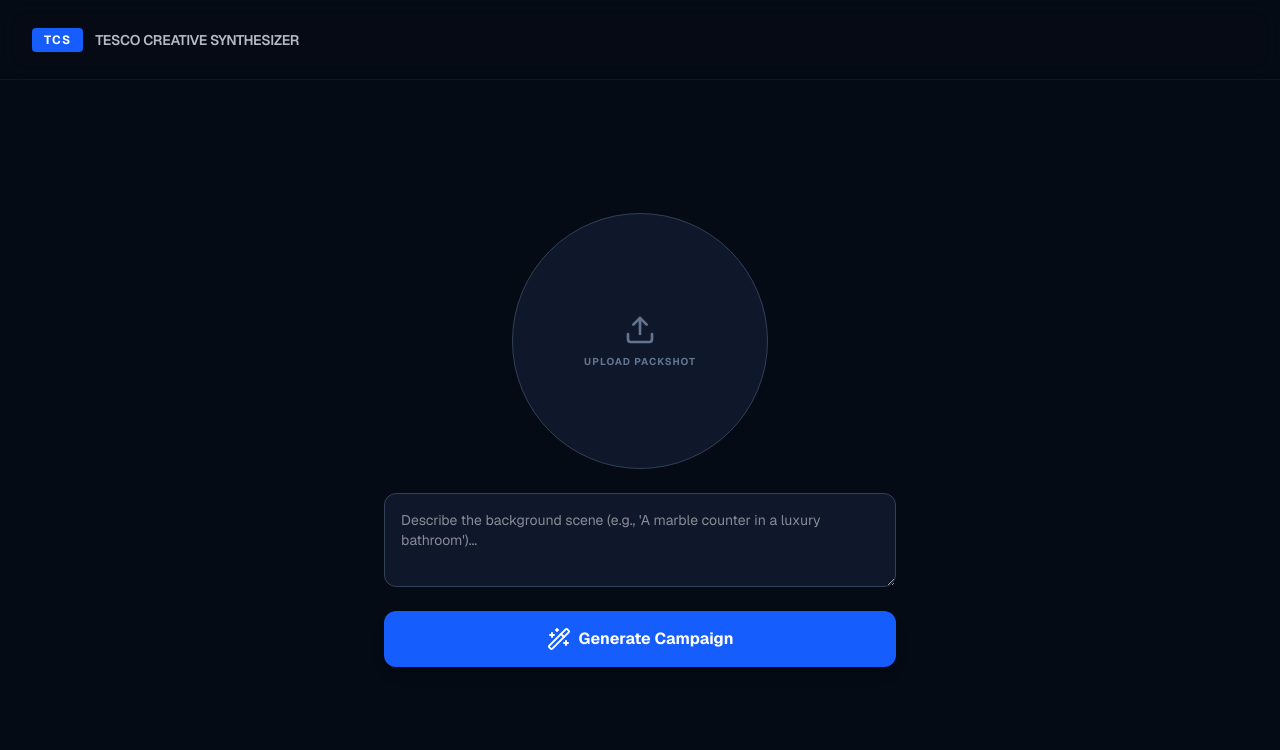
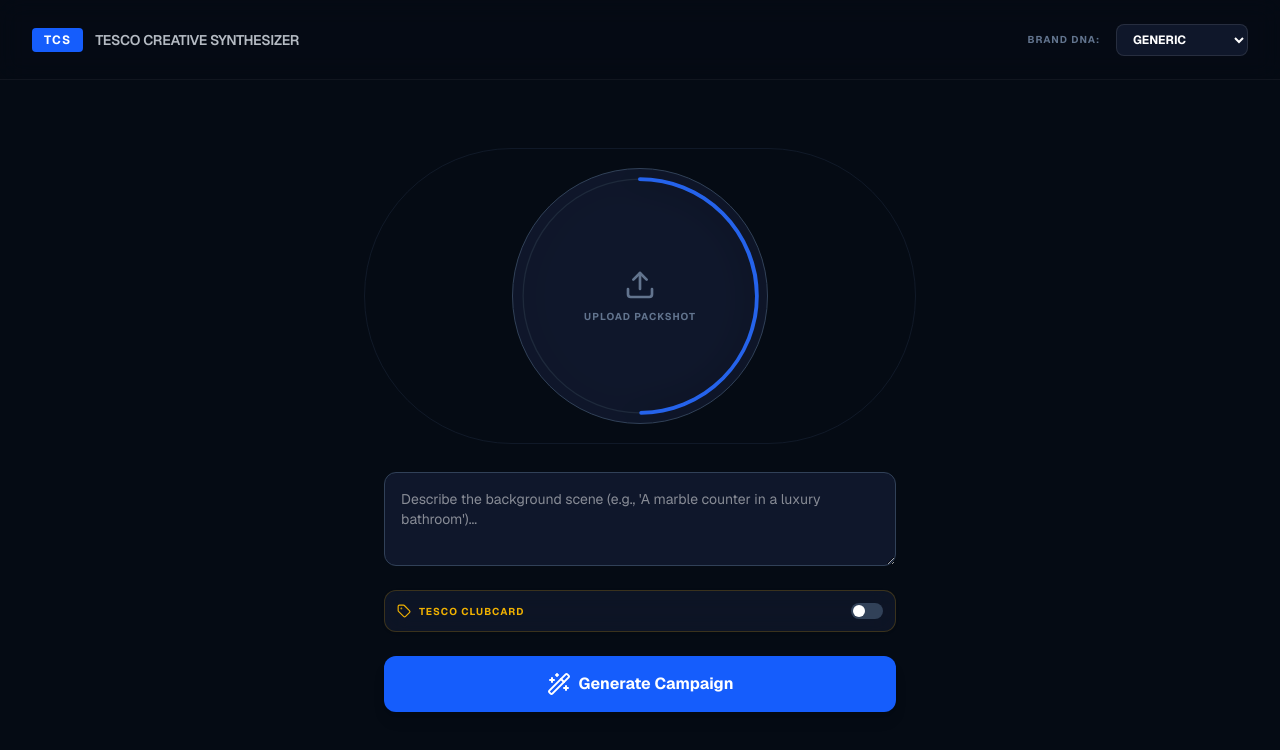
Before and after one commit to Shivang2608/Tesco-Creative-Synthesizer, a Next.js app in the folder frontend/: page / in a window 1280 px wide. Shown: the top 750 px of the page. Built offline with nearby package versions, Linux system fonts and the light colour scheme.

Commit message:
Feature: Added Brand DNA selector with dynamic color themes

```diff
--- a/frontend/src/app/page.js
+++ b/frontend/src/app/page.js
@@ -1,6 +1,6 @@
 "use client";
 import { useState, useEffect } from "react";
-import { Upload, Wand2, Loader2, CheckCircle, ChevronLeft, ChevronRight, Download, Share2 } from "lucide-react";
+import { Upload, Wand2, Loader2, CheckCircle, ChevronLeft, ChevronRight, Download, Share2, Tag, CreditCard, Lock } from "lucide-react";
 
 export default function Home() {
   const [selectedFile, setSelectedFile] = useState(null);
@@ -12,6 +12,19 @@
   const formats = ['square', 'story', 'landscape', 'portrait'];
   const handleNext = () => setActiveIndex((prev) => (prev + 1) % formats.length);
   const handlePrev = () => setActiveIndex((prev) => (prev - 1 + formats.length) % formats.length);
+  const [brand, setBrand] = useState("generic");
+  const [clubcard, setClubcard] = useState(false);
+
+  const brands = {
+    "generic": { color: "bg-blue-600", hex: "#2563eb" },
+    "tesco":   { color: "bg-[#00539F]", hex: "#00539F" },
+    "cadbury": { color: "bg-[#261251]", hex: "#261251" },
+    "coca-cola": { color: "bg-[#F40009]", hex: "#F40009" },
+    "heineken": { color: "bg-[#008200]", hex: "#008200" }
+  };
+
+  const themeColor = brands[brand].color;
+  const themeHex = brands[brand].hex;
 
   const getOffset = (index) => {
     const diff = index - activeIndex;
@@ -40,6 +53,9 @@
     const formData = new FormData();
     formData.append("file", selectedFile);
     formData.append("prompt", prompt);
+
+    formData.append("brand", brand);
+    formData.append("clubcard", clubcard);
 
     try {
       const response = await fetch("http://127.0.0.1:8000/generate-campaign", {
@@ -84,17 +100,38 @@
       {/* Header */}
       <header className="absolute top-0 left-0 right-0 h-20 px-8 z-30 flex justify-between items-center border-b border-white/5 bg-[#050B14]/80 backdrop-blur-md">
         <div className="flex items-center gap-3">
-          <div className="bg-blue-600 text-white font-bold px-3 py-1 rounded text-xs tracking-widest uppercase">TCS</div>
+          <div className={`${themeColor} text-white font-bold px-3 py-1 rounded text-xs tracking-widest uppercase transition-colors duration-500`}>TCS</div>
           <h1 className="text-sm font-semibold tracking-tight text-slate-200 uppercase opacity-80">Tesco Creative Synthesizer</h1>
+        </div>
+
+        {/* Brand Selector */}
+        <div className="flex items-center gap-4">
+            <span className="text-[10px] uppercase text-slate-500 font-bold tracking-widest">Brand DNA:</span>
+            <select
+                value={brand}
+                onChange={(e) => setBrand(e.target.value)}
+                className="bg-[#0F172A] border border-white/10 rounded-lg px-3 py-1.5 text-xs font-bold uppercase text-white focus:outline-none focus:border-blue-500 transition-all"
+            >
+                <option value="generic">Generic</option>
+                <option value="tesco">Tesco Finest</option>
+                <option value="cadbury">Cadbury</option>
+                <option value="coca-cola">Coca-Cola</option>
+                <option value="heineken">Heineken</option>
+            </select>
         </div>
       </header>
 
       {!result ? (
         <div className="flex flex-col gap-6 w-full max-w-lg z-10 pt-20">
             {/* Input Ring */}
-            <div className="flex justify-center">
+            <div className="flex justify-center relative">
+                <div className="absolute inset-[-20px] rounded-full border border-slate-800 opacity-50"></div>
                 <label className="w-64 h-64 rounded-full bg-slate-900 border border-slate-700 flex items-center justify-center cursor-pointer relative overflow-hidden group hover:border-blue-500 transition-all">
                     <input type="file" className="hidden" onChange={handleFileChange} />
+                    <svg className="absolute inset-0 w-full h-full rotate-[-90deg] drop-shadow-[0_0_15px_rgba(0,0,0,0.8)] pointer-events-none z-20" viewBox="0 0 100 100">
+                    <circle cx="50" cy="50" r="46" fill="none" stroke="#1e293b" strokeWidth="0.5" />
+                    <circle cx="50" cy="50" r="46" fill="none" stroke={themeHex} strokeWidth="1.5" strokeDasharray="144 300" strokeDashoffset="0" strokeLinecap="round" className="transition-all duration-[1.5s] ease-out"/>
+                   </svg>
                     {preview ? (
                         <img src={preview} className="object-contain w-32 h-32 relative z-10" />
                     ) : (
@@ -106,7 +143,10 @@
                 </label>
             </div>
 
+            {/* Controls Container */}
+            <div className="w-full space-y-4"></div>
             {/* Prompt Input */}
+
             <textarea
                 className="w-full bg-slate-900 border border-slate-700 rounded-xl p-4 text-sm focus:outline-none focus:border-blue-500 transition-all"
                 placeholder="Describe the background scene (e.g., 'A marble counter in a luxury bathroom')..."
@@ -114,6 +154,21 @@
                 value={prompt}
                 onChange={(e) => setPrompt(e.target.value)}
             />
+            {/* Clubcard Toggle (Added Here) */}
+                <div className="bg-[#0F172A]/80 backdrop-blur-md border border-yellow-500/20 p-3 rounded-xl shadow-sm w-full">
+                    <div className="flex items-center justify-between">
+                        <div className="flex items-center gap-2">
+                            <Tag size={14} className="text-yellow-500"/>
+                            <span className="text-[10px] font-bold uppercase tracking-widest text-yellow-500">Tesco Clubcard</span>
+                        </div>
+                        <button
+                            onClick={() => setClubcard(!clubcard)}
+                            className={`w-8 h-4 rounded-full transition-colors relative ${clubcard ? 'bg-yellow-500' : 'bg-slate-700'}`}
+                        >
+                            <div className={`absolute top-0.5 w-3 h-3 bg-white rounded-full transition-transform ${clubcard ? 'translate-x-4' : 'translate-x-0.5'}`}></div>
+                        </button>
+                    </div>
+                </div>
 
             {/* Generate Button */}
             <button
@@ -125,6 +180,7 @@
                 {loading ? "Synthesizing..." : "Generate Campaign"}
             </button>
         </div>
+
       ) : (
        // --- CAROUSEL RESULT VIEW ---
         <div className="relative z-10 flex flex-col h-full pt-20 w-full max-w-6xl animate-in fade-in duration-700">
```
Also changed, not shown: 1 other file (tests, documents, lock files or other folders).
